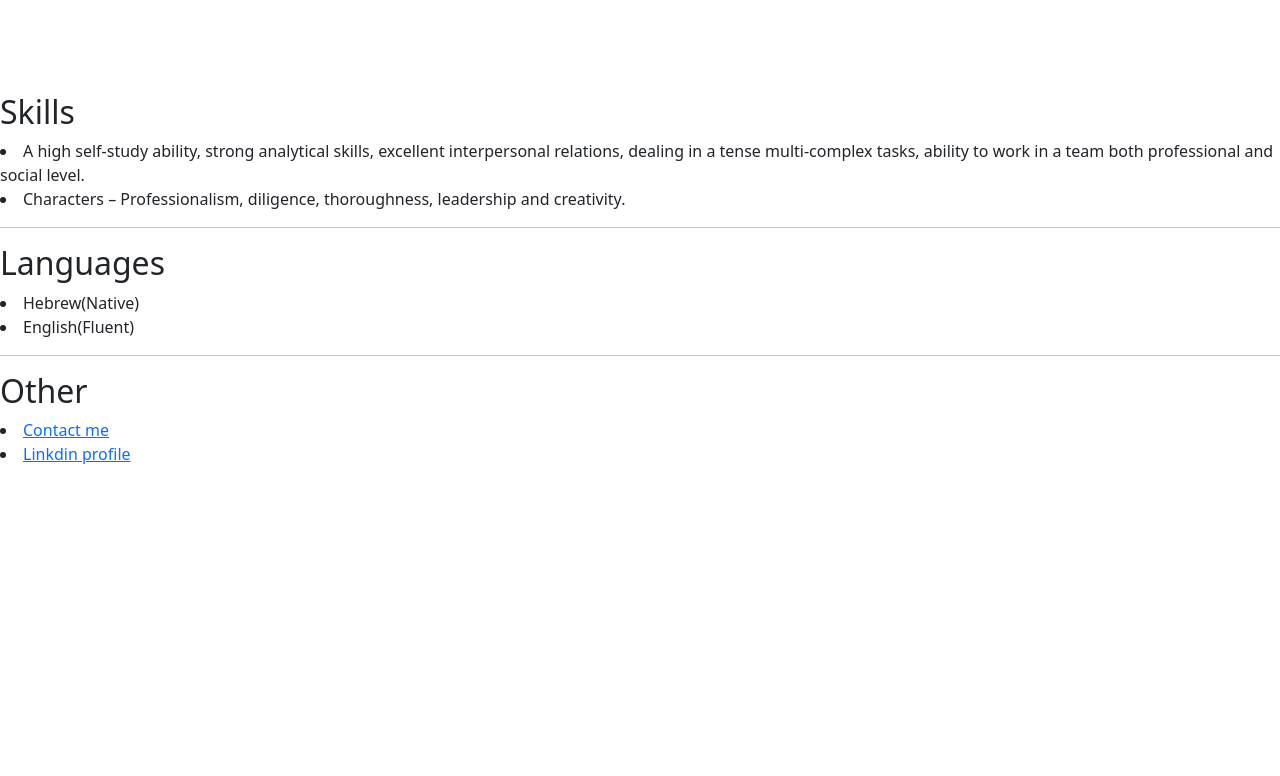
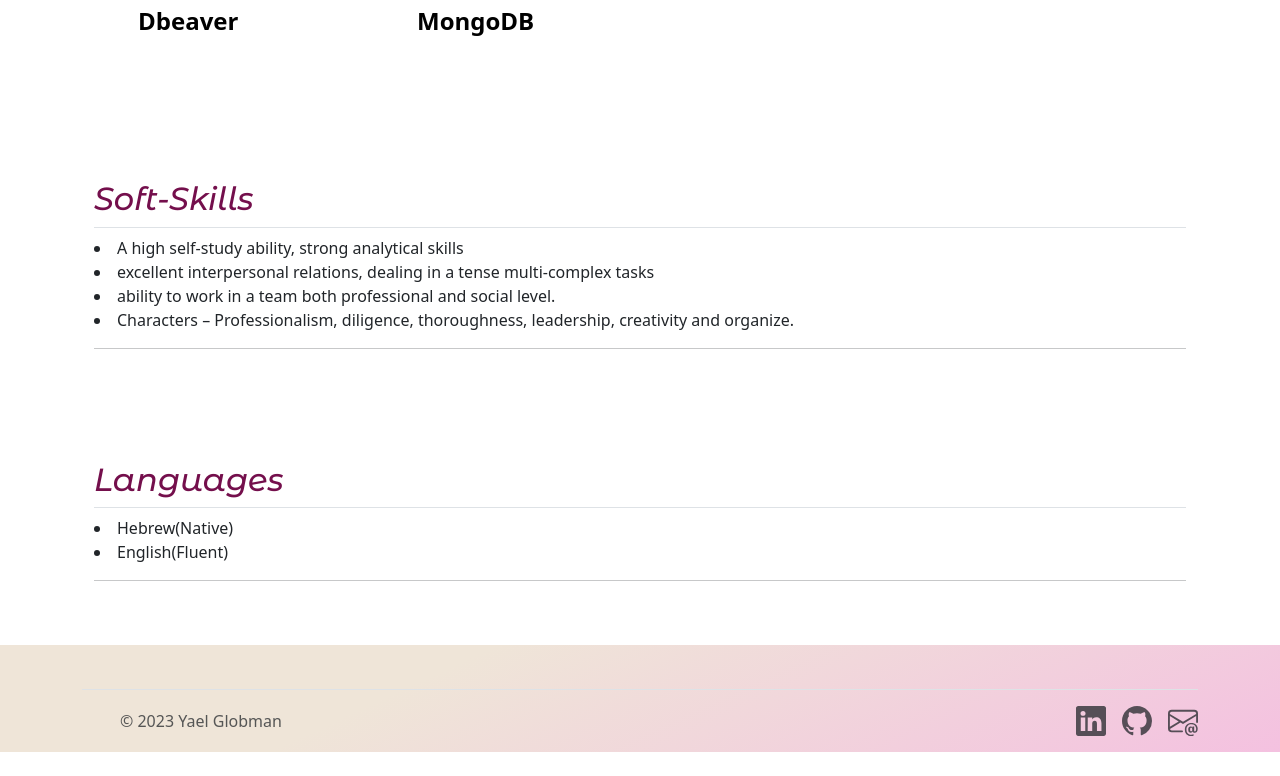
Before and after one commit to YaelGlobmanBarCohen/personal-site, a plain HTML site: page public/resume.html in a window 1280 px wide. Shown: the part 2896-3672 px from the top of the page. Before the commit the page ends 3362 px from the top, so only its background shows below. Drawn offline with nearby package versions, Linux system fonts and the light colour scheme.

Commit message:
delete name from main screen, resume done, footer done

```diff
--- a/public/resume.html
+++ b/public/resume.html
@@ -145,7 +145,7 @@
 
                     <div class="work-text col d-flex flex-column gap-2">
                         <h4 class="fw-semibold mb-0 text-body-emphasis">
-                            <img src="../icones/army.png" height="70px" alt="army logo">
+                            <img src="../icones/army_logo.png" height="70px" alt="army logo">
                         </h4>
                         <p class="text-body-secondary years">2014–2017– Military Service:</p>
                         <p class="text-body-secondary">
@@ -159,7 +159,7 @@
                             <u>First job (2015 – 2016) – Soldier in emergency team</u>
                         </p>
                         <p>
-                            <u>Training (2014) - "Aam Shchakim" 8200 intelligence pre-army course</u>
+                            <u>Training (2014) - "Aam Shchakim" intelligence pre-army course</u>
                         </p>
                     </div>
 
@@ -310,26 +310,70 @@
           </div>
     </section>
 
-    <h2>Skills</h2>
+    <!-- Soft-Skills -->
+    <section id="soft-skills">
+      <div class="container px-4 py-5" id="icon-grid">
+          <h2 class="pb-2 border-bottom hand-write-pink">Soft-Skills</h2>
           <uo>
-        <li>A high self-study ability, strong analytical skills, excellent interpersonal relations, dealing in a tense multi-complex tasks, ability to work in a team both professional and social level.</li>
-        <li>Characters – Professionalism, diligence, thoroughness, leadership and creativity.</li>
+              <li>A high self-study ability, strong analytical skills</li>
+              <li>excellent interpersonal relations, dealing in a tense multi-complex tasks</li>
+              <li>ability to work in a team both professional and social level.</li>
+              <li>Characters – Professionalism, diligence, thoroughness, leadership, creativity and organize.</li>
           </uo>
           <hr>
+        </div>
+      </section>
 
-    <h2>Languages</h2>
+    <!-- Languages -->
+    <section id="languages">
+      <div class="container px-4 py-5" id="icon-grid">
+          <h2 class="pb-2 border-bottom hand-write-pink">Languages</h2>
           <uo>
             <li>Hebrew(Native)</li>
             <li>English(Fluent)</li>
           </uo>
           <hr>
+        </div>
+      </section>
 
-    <h2>Other</h2>
-    <uo>
-        <!-- <li><a href="">My hobbies</a></li> -->
-        <li><a href="./public/contact.html">Contact me</a></li>
-        <li><a href="https://www.linkedin.com/in/yael-globman-483a241a5/">Linkdin profile</a></li>
-    </uo>
+      <!-- Footer -->
+<section id="footer" class="background-color">
+  <div class="container">
+      <footer class="d-flex flex-wrap justify-content-between align-items-center py-3 my-4 border-top">
+        <div class="col-md-4 d-flex align-items-center">
+          <a href="/" class="mb-3 me-2 mb-md-0 text-body-secondary text-decoration-none lh-1">
+            <svg class="bi" width="30" height="24"><use xlink:href="#bootstrap"></use></svg>
+          </a>
+          <span class="mb-3 mb-md-0 text-body-secondary">© 2023 Yael Globman</span>
+        </div>
+
+        <ul class="nav col-md-4 justify-content-end list-unstyled d-flex">
+          <li class="ms-3">
+            <a class="text-body-secondary" href="https://www.linkedin.com/in/yael-globman-483a241a5/" target="_blank" rel="noopener noreferrer">
+                <svg xmlns="http://www.w3.org/2000/svg" height="30" fill="currentColor" class="bi bi-linkedin" viewBox="0 0 16 16">
+                    <path d="M0 1.146C0 .513.526 0 1.175 0h13.65C15.474 0 16 .513 16 1.146v13.708c0 .633-.526 1.146-1.175 1.146H1.175C.526 16 0 15.487 0 14.854V1.146zm4.943 12.248V6.169H2.542v7.225h2.401m-1.2-8.212c.837 0 1.358-.554 1.358-1.248-.015-.709-.52-1.248-1.342-1.248-.822 0-1.359.54-1.359 1.248 0 .694.521 1.248 1.327 1.248h.016zm4.908 8.212V9.359c0-.216.016-.432.08-.586.173-.431.568-.878 1.232-.878.869 0 1.216.662 1.216 1.634v3.865h2.401V9.25c0-2.22-1.184-3.252-2.764-3.252-1.274 0-1.845.7-2.165 1.193v.025h-.016a5.54 5.54 0 0 1 .016-.025V6.169h-2.4c.03.678 0 7.225 0 7.225h2.4"/>
+                </svg>
+            </a>
+        </li>
+          <li class="ms-3">
+              <a class="text-body-secondary" href="https://github.com/YaelGlobmanBarCohen" target="_blank" rel="noopener noreferrer">
+                  <svg xmlns="http://www.w3.org/2000/svg" height="30" fill="currentColor" class="bi bi-github" viewBox="0 0 16 16">
+                      <path d="M8 0C3.58 0 0 3.58 0 8c0 3.54 2.29 6.53 5.47 7.59.4.07.55-.17.55-.38 0-.19-.01-.82-.01-1.49-2.01.37-2.53-.49-2.69-.94-.09-.23-.48-.94-.82-1.13-.28-.15-.68-.52-.01-.53.63-.01 1.08.58 1.23.82.72 1.21 1.87.87 2.33.66.07-.52.28-.87.51-1.07-1.78-.2-3.64-.89-3.64-3.95 0-.87.31-1.59.82-2.15-.08-.2-.36-1.02.08-2.12 0 0 .67-.21 2.2.82.64-.18 1.32-.27 2-.27.68 0 1.36.09 2 .27 1.53-1.04 2.2-.82 2.2-.82.44 1.1.16 1.92.08 2.12.51.56.82 1.27.82 2.15 0 3.07-1.87 3.75-3.65 3.95.29.25.54.73.54 1.48 0 1.07-.01 1.93-.01 2.2 0 .21.15.46.55.38A8.012 8.012 0 0 0 16 8c0-4.42-3.58-8-8-8"/>
+                    </svg>
+              </a>
+          </li>
+          <li class="ms-3">
+              <a class="text-body-secondary" href="mailto:yael.bar.cohen@gmail.com">
+                  <svg xmlns="http://www.w3.org/2000/svg" height="30" fill="currentColor" class="bi bi-envelope-at" viewBox="0 0 16 16">
+                      <path d="M2 2a2 2 0 0 0-2 2v8.01A2 2 0 0 0 2 14h5.5a.5.5 0 0 0 0-1H2a1 1 0 0 1-.966-.741l5.64-3.471L8 9.583l7-4.2V8.5a.5.5 0 0 0 1 0V4a2 2 0 0 0-2-2zm3.708 6.208L1 11.105V5.383zM1 4.217V4a1 1 0 0 1 1-1h12a1 1 0 0 1 1 1v.217l-7 4.2z"/>
+                      <path d="M14.247 14.269c1.01 0 1.587-.857 1.587-2.025v-.21C15.834 10.43 14.64 9 12.52 9h-.035C10.42 9 9 10.36 9 12.432v.214C9 14.82 10.438 16 12.358 16h.044c.594 0 1.018-.074 1.237-.175v-.73c-.245.11-.673.18-1.18.18h-.044c-1.334 0-2.571-.788-2.571-2.655v-.157c0-1.657 1.058-2.724 2.64-2.724h.04c1.535 0 2.484 1.05 2.484 2.326v.118c0 .975-.324 1.39-.639 1.39-.232 0-.41-.148-.41-.42v-2.19h-.906v.569h-.03c-.084-.298-.368-.63-.954-.63-.778 0-1.259.555-1.259 1.4v.528c0 .892.49 1.434 1.26 1.434.471 0 .896-.227 1.014-.643h.043c.118.42.617.648 1.12.648Zm-2.453-1.588v-.227c0-.546.227-.791.573-.791.297 0 .572.192.572.708v.367c0 .573-.253.744-.564.744-.354 0-.581-.215-.581-.8Z"/>
+                    </svg>
+              </a>
+          </li>
+        </ul>
+      </footer>
+    </div>
+    </section>
 
 </body>
 </html>
```
Also changed, not shown: index.html (+9 -9 lines). Lines whose indentation alone changed are shown as unchanged.
